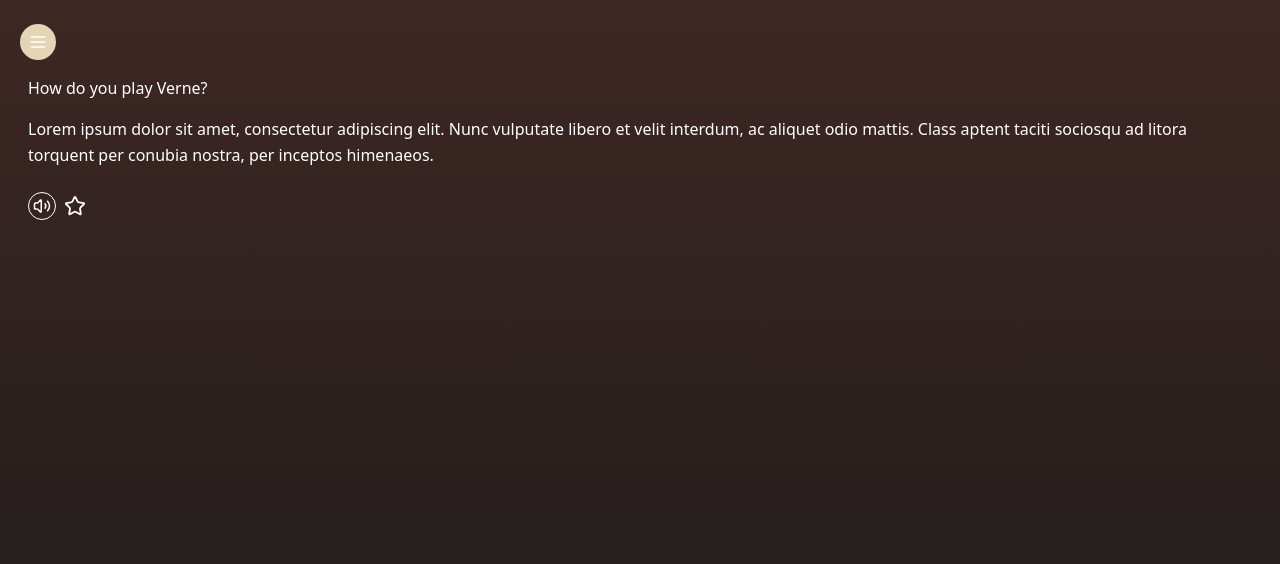
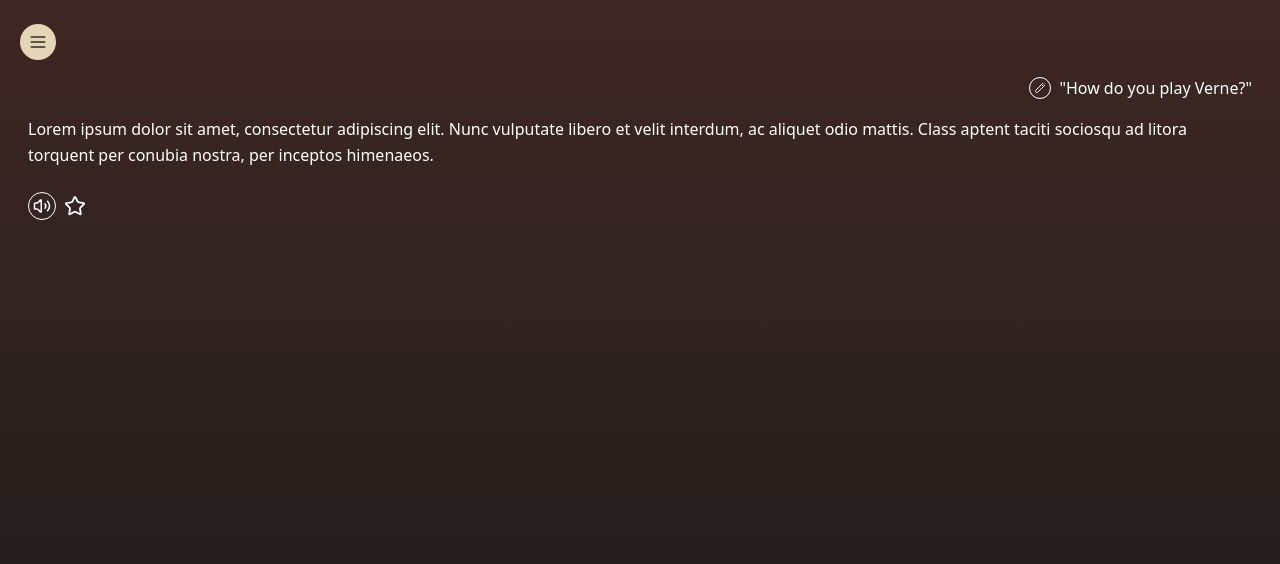
Before and after one commit to kennylin119/verne-frontend, a React (Vite) app: page / in a window 1280 px wide. Shown: the top 564 px of the page. Built offline with nearby package versions, Linux system fonts and the light colour scheme.

Commit message:
fixed alignment of text and added pencil edit icon

```diff
--- a/src/App.jsx
+++ b/src/App.jsx
@@ -1,4 +1,4 @@
-import { Menu, Volume2, Star } from 'lucide-react';
+import { Menu, Volume2, Star, Pencil} from 'lucide-react';
 import './App.css'
 
 function App() {
@@ -7,13 +7,14 @@
       {/* nav button */}
       <div className="p-4">
         <button className="p-2 rounded-full bg-[#F5E8C7]/90">
-          <Menu size={20}></Menu>
+          <Menu size={20} strokeWidth={2} className="text-[#322B26]"/>
         </button>
       </div>
       <main className="flex-1 overflow-y-auto px-6">
         {/* question */}
-        <h2 className="flex items-center gap-2 mb-4">
-          How do you play Verne?
+        <h2 className="flex items-center gap-2 mb-4 w-full justify-end">
+          <Pencil size={22} strokeWidth={2} className="p-1 border border-current rounded-full"/>
+          "How do you play Verne?"
         </h2>
         {/* answer */}
         <p className="leading-relaxed mb-6">
@@ -30,7 +31,6 @@
             <Star size={22} strokeWidth={2} />
           </button>
         </div>
-
       </main>
     </div>
   );
```
